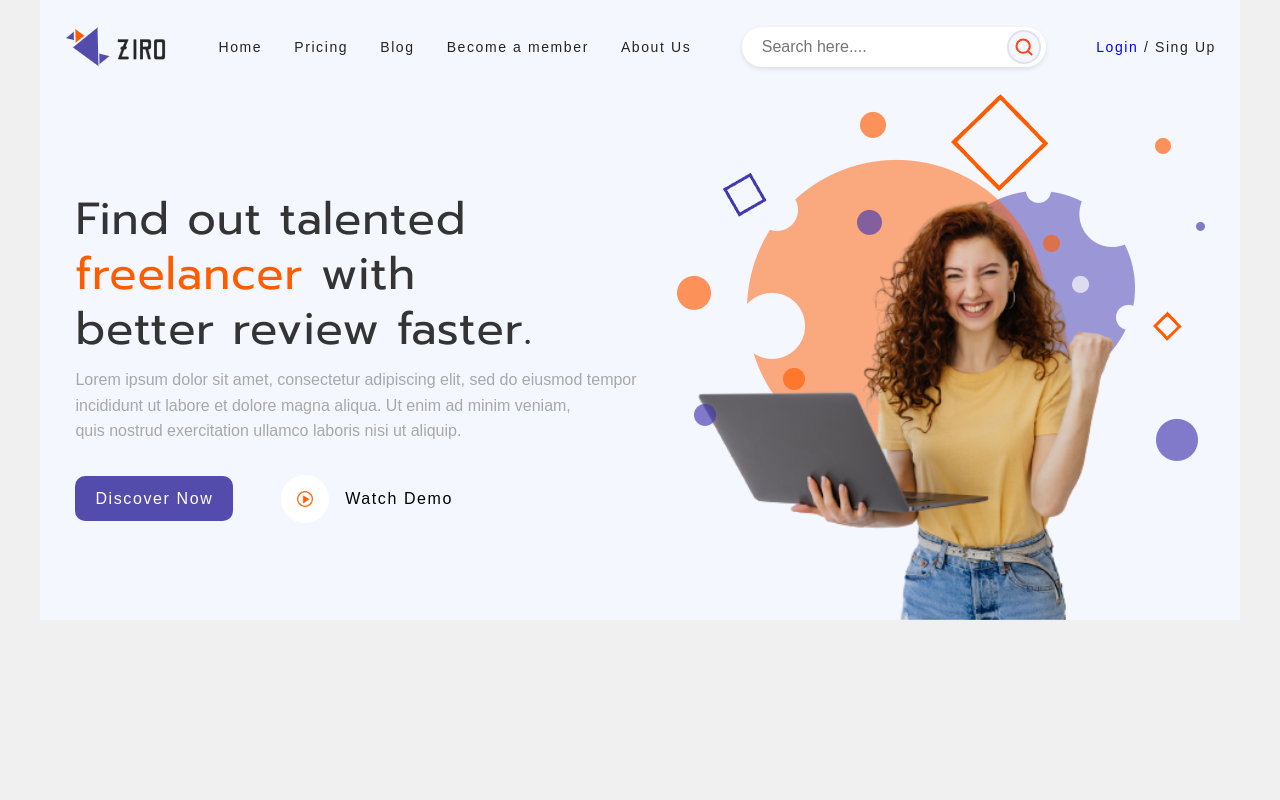
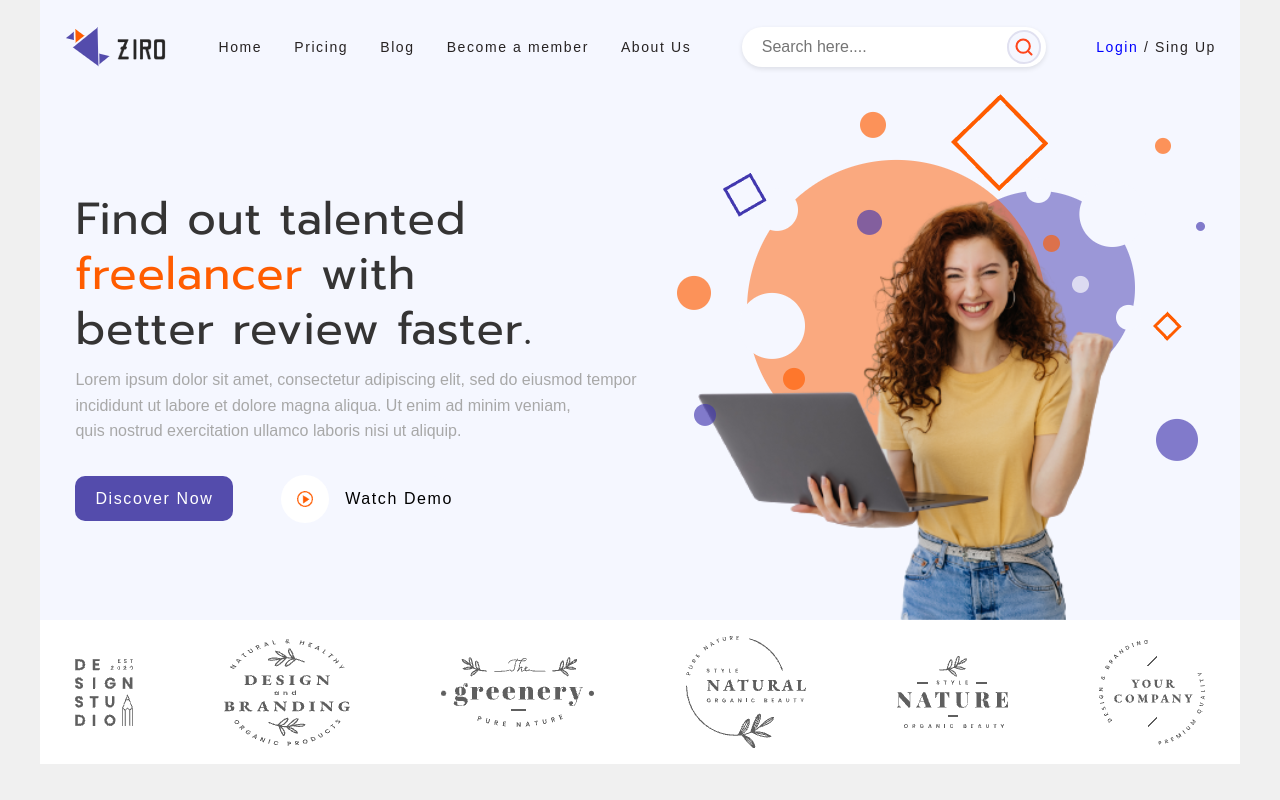
Before and after one commit to freedomer11/Landing2, a plain HTML site: page index.html in a window 1280 px wide. Drawn offline with nearby package versions, Linux system fonts and the light colour scheme.

Commit message:
commit3Our-partners-block

```diff
--- a/index.html
+++ b/index.html
@@ -67,6 +67,16 @@
                         alt="A red-haired European-looking girl in a yellow t-shirt and light jeans is joyful, demonstrating an 'Oh Yes' gesture with her hand, indicating that she successfully found a suitable freelancer on our service to complete her tasks.">
                 </div>
             </section>
+            <section class="guide__container">
+                <article class="our-partners">
+                    <div class="our-logo"><img src="./img/ourpartnersimg/designstudio.png" alt="" class="our-logo"></div>
+                    <div class="our-logo"><img src="./img/ourpartnersimg/designbranding.png" alt="" class="our-logo"></div>
+                    <div class="our-logo"><img src="./img/ourpartnersimg/greenary.png" alt="" class="our-logo"></div>
+                    <div class="our-logo"><img src="./img/ourpartnersimg/natyral.png" alt="" class="our-logo"></div>
+                    <div class="our-logo"><img src="./img/ourpartnersimg/natyre.png" alt="" class="our-logo"></div>
+                    <div class="our-logo"><img src="./img/ourpartnersimg/youcompany.png" alt="" class="our-logo"></div>
+                </article>
+            </section>
         </main>
         <footer class="footer__container">
 
--- a/scss/style.scss
+++ b/scss/style.scss
@@ -7,13 +7,13 @@
   box-sizing: border-box; // Очень важно для предсказуемого макета!
 }
 img {
-    margin: 0;
+    //margin: 0;
     display: block;        /* Робить зображення блоковим, усуваючи пробіл під ними */
-    max-width: 100%;       /* Гарантує, що зображення не виходять за межі батька */
-    height: auto;          /* Зберігає співвідношення сторін при зміні ширини */
-    vertical-align: middle; /* Додатково, хоча display: block вже вирішує проблему базової лінії */
-    object-fit: cover;     /* Якщо зображення в контейнері з фіксованими розмірами, заповнює його, обрізаючи надлишки */
-    object-position: center; /* Центрує зображення, якщо воно обрізається */
+    //max-width: 100%;       /* Гарантує, що зображення не виходять за межі батька */
+    //height: auto;          /* Зберігає співвідношення сторін при зміні ширини */
+    //vertical-align: middle; /* Додатково, хоча display: block вже вирішує проблему базової лінії */
+    // object-fit: cover;     /* Якщо зображення в контейнері з фіксованими розмірами, заповнює його, обрізаючи надлишки */
+    //object-position: center; /* Центрує зображення, якщо воно обрізається */
     font-family: 'object-fit: cover;';
 }
 html, body {
@@ -71,7 +71,7 @@ $background-secondary: #FFFFFF;
     .header-logo {}
     .header_menu {
         display: flex;
-        justify-content: space-between;
+        justify-content: space-evenly;
         align-items: center;
         gap: 2rem;
         .menu_item {}
@@ -135,7 +135,7 @@ $background-secondary: #FFFFFF;
     flex-direction: column;
     .baner__container {
         display: flex;
-        padding-top: 2rem 0rem 0rem 0rem;
+        //padding-top: 2rem 0rem 0rem 0rem;
         justify-content: center;
         background-color: $background-basic;
         width: 100%;
@@ -207,5 +207,49 @@ $background-secondary: #FFFFFF;
             .baner-img {}
         }
     }
+    .guide__container {
+        width: 100vw;
+        display: flex;
+        justify-content: center;
+        flex-direction: column;
+        padding: 1rem 2.2rem;
+        background-color: $background-secondary;
+        .our-partners {
+            width: 100%;
+            display: flex;
+            justify-content: space-between;
+            align-items:  center;
+            .our-logo {
+
+            }
+        }
+    }
 }
 .footer__container {}
+
+            // justify-content: space-between;
+            // align-self: center;
+            // .our-logo {
+            //     width: 9.53rem;
+            //     height: 4.34rem;
+            // }
+            // .our-logo2 {
+            //     width: 7.87rem;
+            //     height: 6.66rem;
+            // }
+            // .our-logo3 {
+            //     width: 3.58rem;
+            //     height: 4.17rem;
+            // }
+            // .our-logo4 {
+            //     width: 7.47rem;
+            //     height: 6.66rem;
+            // }
+            // .our-logo5 {
+            //     width: 6.89rem;
+            //     height: 4.48rem;
+            // }
+            // .our-logo6 {
+            //     width: 6.57rem;
+            //     height: 6.52rem;;
+            // }
```
Also changed, not shown: css/style.css, img/ourpartnersimg/designbranding.png (added), img/ourpartnersimg/designstudio.png (added), img/ourpartnersimg/greenary.png (added), img/ourpartnersimg/natyral.png (added), img/ourpartnersimg/natyre.png (added), img/ourpartnersimg/youcompany.png (added).
